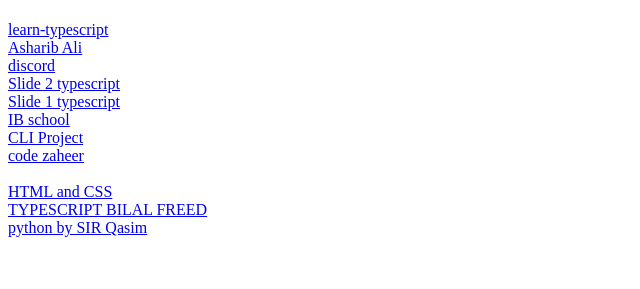
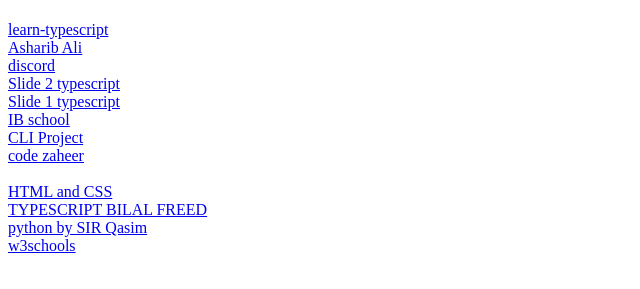
Before and after one commit to altaf-sajdi/imported-links, a plain HTML site: page index.html in a window 1280 px wide. Shown: the part 59-348 px from the top of the page, without its empty margins (0-640 px from the left). Drawn offline with Linux system fonts and the light colour scheme.

Commit message:
w3schools.com

```diff
--- a/index.html
+++ b/index.html
@@ -25,5 +25,8 @@
 <br><a href="https://www.youtube.com/playlist?list=PLplW4d4HPsEItLjEZhuygcB0i-owwft1Q">HTML and CSS</a>
 <br><a href="https://www.youtube.com/playlist?list=PLplW4d4HPsEJL29589GDjtHPAi-R01tnJ">TYPESCRIPT BILAL FREED</a>
 <br><a href="https://www.youtube.com/watch?v=rwDHhx76MMg&list=PL0vKVrkG4hWrEujmnC7v2mSiaXMV_Tfu0">python by SIR Qasim</a>
+
+<br>
+<a href="www.w3schools.com">w3schools</a>
 </body>
 </html>
```
